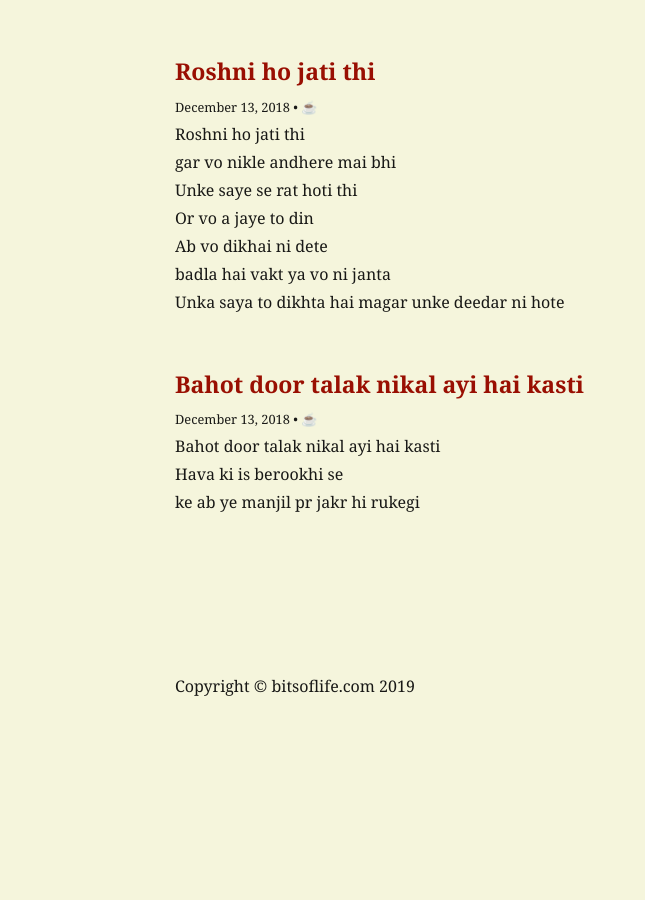
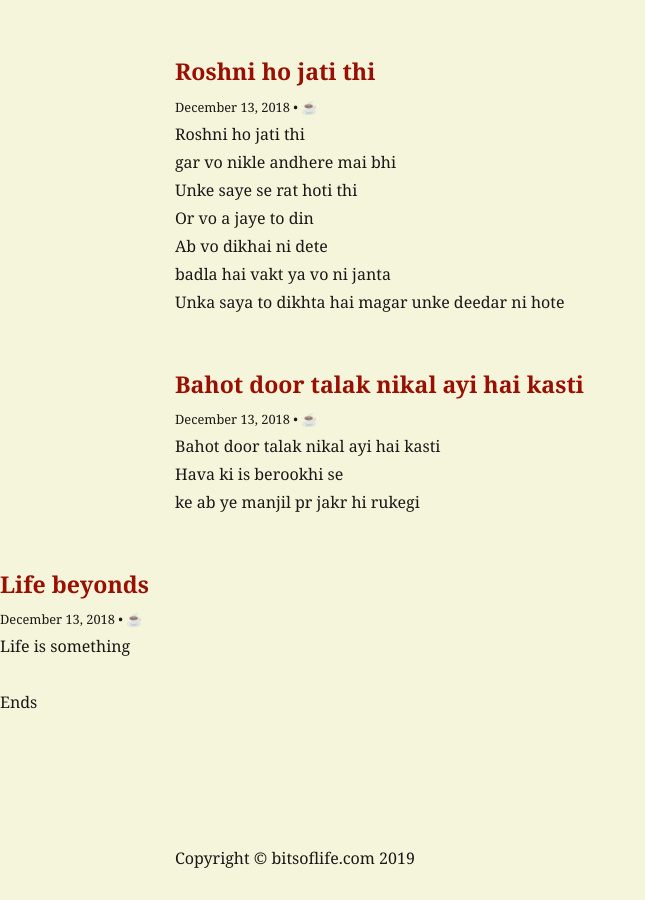
Before and after one commit to mustkem/mustkeom.github.io, a Jekyll site: the page index.html, which Jekyll copies as it is, in a window 1280 px wide and 900 px high, scrolled down 1425 px. Shown: the whole window, without its empty margins (0-645 px from the left). Built offline with Jekyll 4.4.1, drawn with Linux system fonts in a browser that asks for light colours; nearby versions of some CDN libraries; library files that are not in the unit come from our copies; a script that is not in the unit is left out; before the commit the page ends 2153 px from its top, so only the background shows below that.

Commit message:
Update index.html

```diff
--- a/index.html
+++ b/index.html
@@ -196,11 +196,21 @@
           </p>
 
         </div>
-        <!-- Pager -->
-        <!-- <div class="clearfix">
-              <a class="btn btn-primary float-right" href="#">Older Posts &rarr;</a>
-            </div> -->
       </div>
+      <div class="item">
+            <h3 style="margin-bottom: 0.4375rem;">
+              <a href="/" style="box-shadow: none;">
+                Life beyonds
+              </a>
+            </h3>
+            <small>December 13, 2018 • ☕️</small>
+            <p>
+              Life is something
+            </p>
+
+          </div>
+        </div>
+    Ends
     </div>
   </div>
   </div>
```
